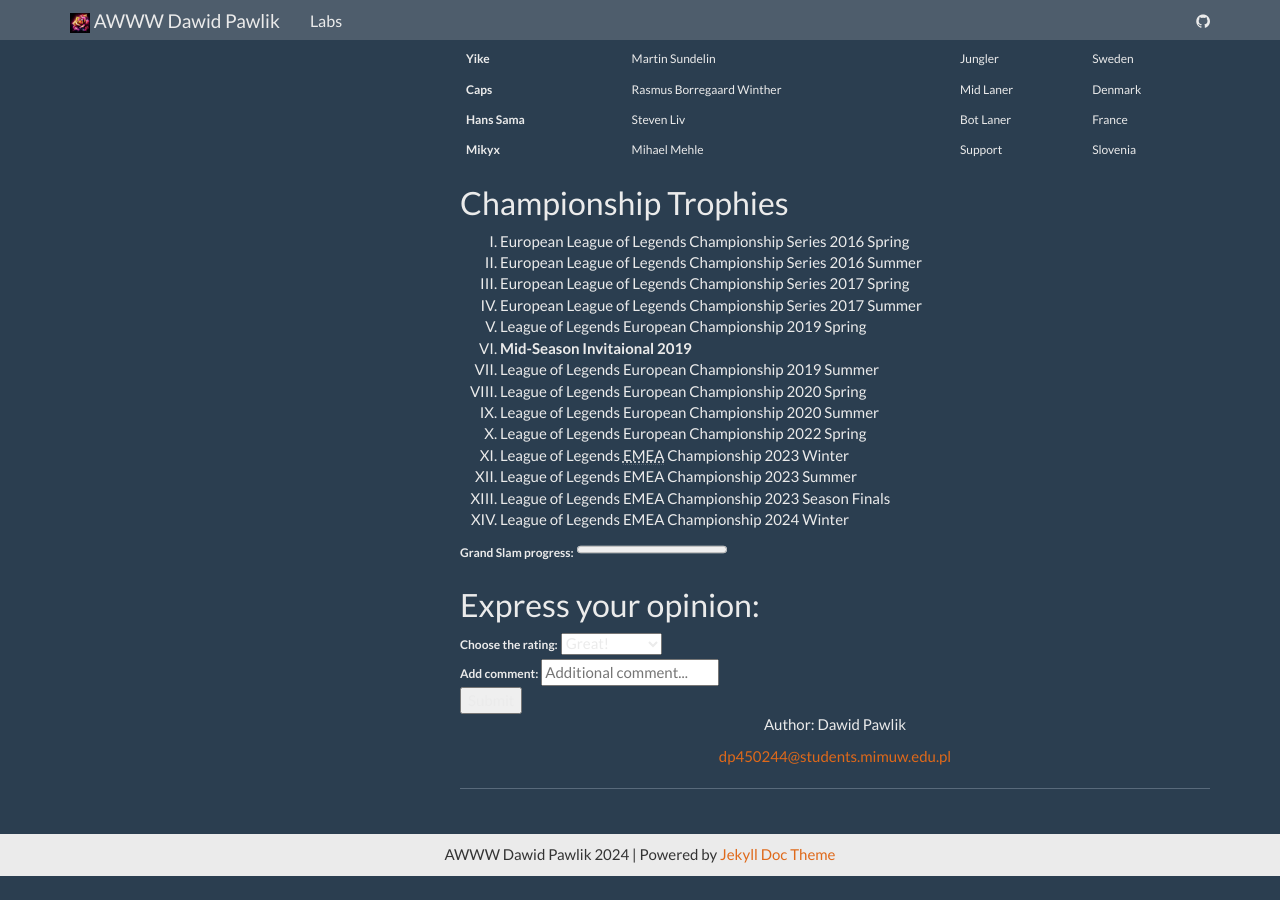
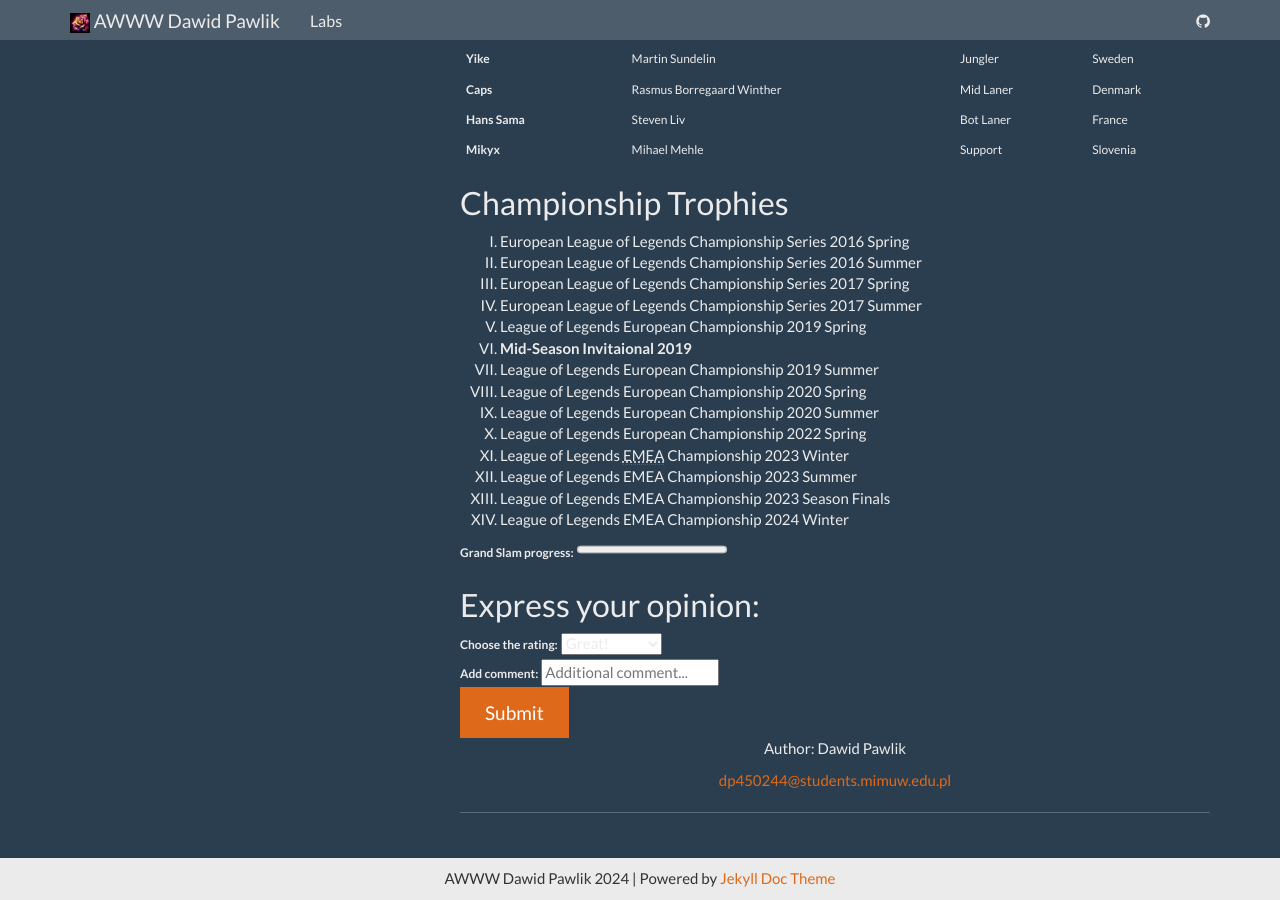
Before and after one commit to QuerthDP/awww, a Jekyll site: the page built from docs/_docs/lab2/index.html, in a window 1280 px wide and 900 px high, scrolled down 859 px. Built offline with Jekyll 4.4.1, drawn with Linux system fonts in a browser that asks for light colours; comment, search, counter and statistics services are not loaded; before the commit the page ends 1735 px from its top, so only the background shows below that.

Commit message:
Change button style

```diff
--- a/docs/_docs/lab2/index.html
+++ b/docs/_docs/lab2/index.html
@@ -101,7 +101,7 @@
   <progress id="grand slam" max="4" value="0">0 wins in a row</progress>
 
   <h2>Express your opinion:</h2>
-  <form action="" method="post">
+  <form action="" method="get">
       <label for="select_field">Choose the rating:</label>
         <select id="select_field" name="select_field">
             <optgroup label="Positive">
@@ -124,7 +124,7 @@
       <input type="text" id="text_field" name="text_field" placeholder="Additional comment...">
       <br>
 
-      <button type="submit">Submit</button>
+      <button class="btn btn-primary btn-lg" type="submit">Submit</button>
   </form>
 
 </base>
```
